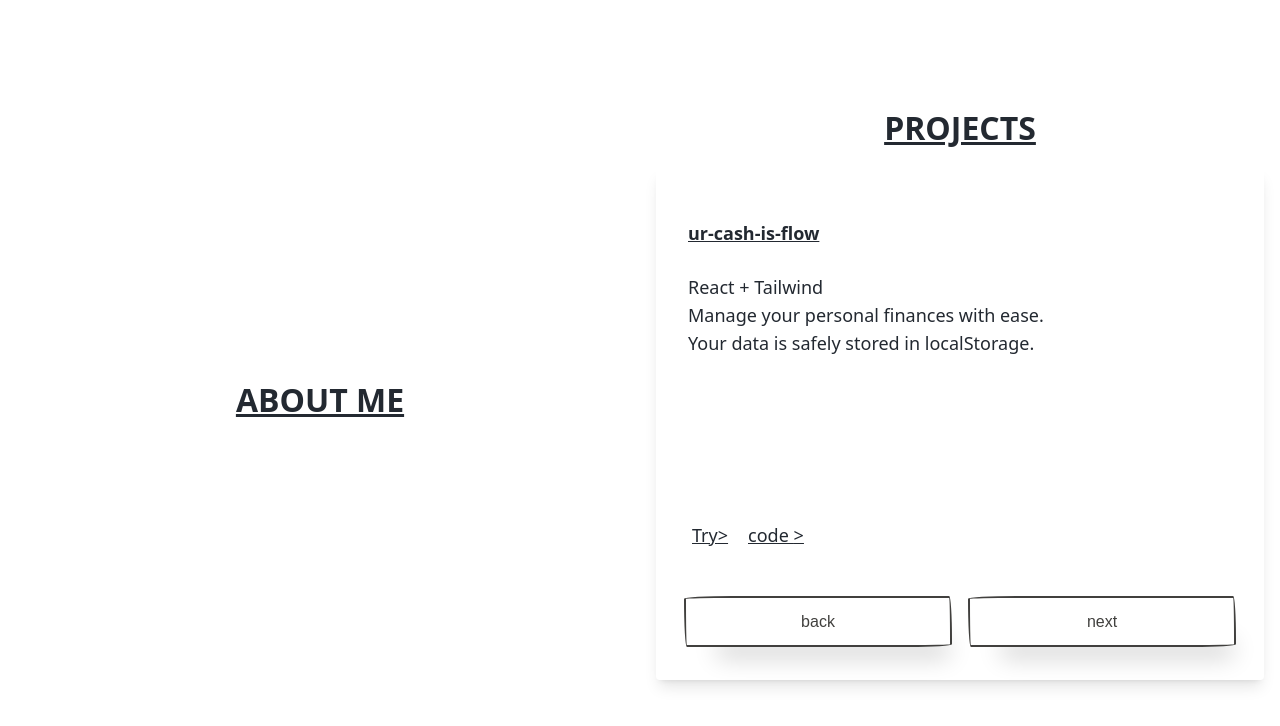
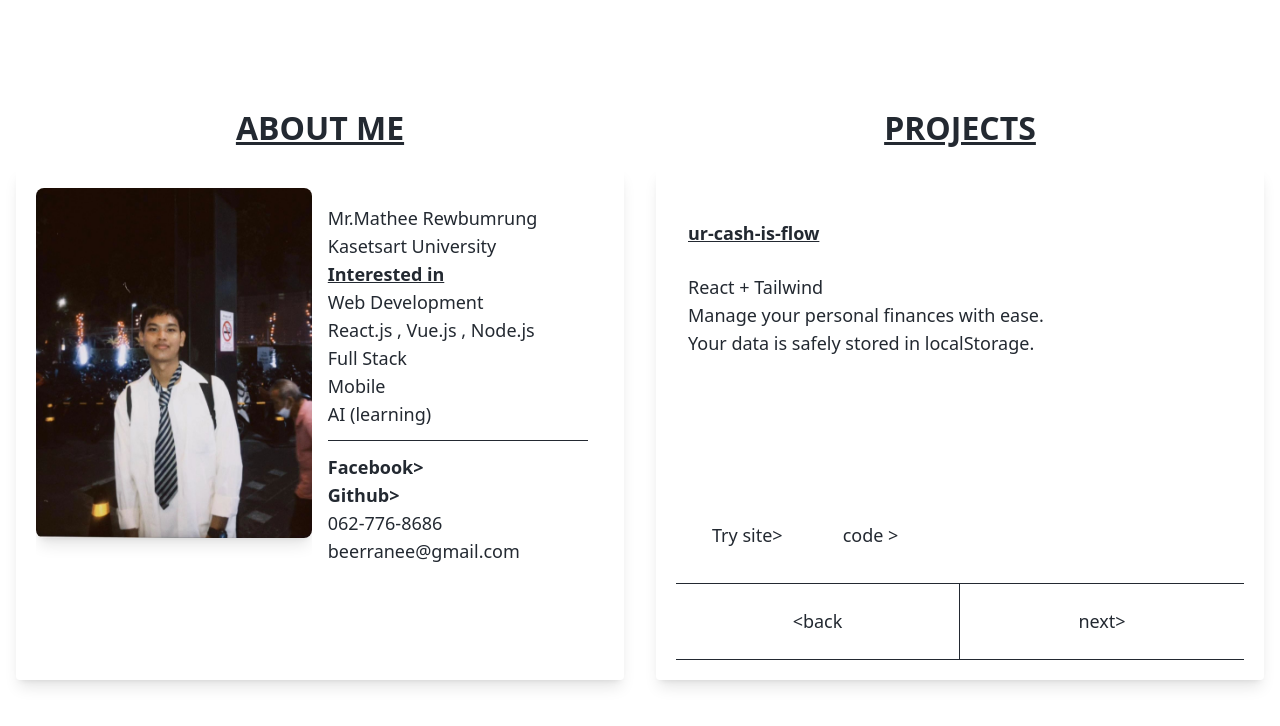
Before and after one commit to THEkingmay/final_portfolio, a React (Vite) app: page / in a window 1280 px wide. Shown: the top 726 px of the page. Built offline with nearby package versions, Linux system fonts and the light colour scheme.

Commit message:
about components

```diff
--- a/src/App.jsx
+++ b/src/App.jsx
@@ -1,11 +1,11 @@
 import Project from "./Views/Project"
 import About from "./Views/About"
 import ProjectData from "./Data/Project"
-
+import mydata from "./Data/Me"
 export default function App(){
   return (
     <div className="md:flex justify-center items-center">
-      <div className="md:w-1/2"><About /></div>
+      <div className="md:w-1/2"><About data={mydata} /></div>
       <div className="md:w-1/2"><Project projects={ProjectData} /></div>
     </div>
   )
--- /dev/null
+++ b/src/Data/Me.js
@@ -0,0 +1,20 @@
+const mydata = {
+    img:"/src/Data/me.png",
+    name:"Mr.Mathee Rewbumrung",
+    university:"Kasetsart University",
+    interests:[
+        "Web Development",
+        "React.js , Vue.js , Node.js",
+        "Full Stack",
+        "Mobile",
+        "AI (learning)"
+    ],
+    contacts:{
+        tel:"0627768686",
+       fb: "https://www.facebook.com/mathee.rewbumrung",
+        github:"https://github.com/THEkingmay",
+        gmail:"beerranee@gmail.com"
+    },
+    Jop_experience:[]
+}
+export default mydata
--- a/src/Views/About.jsx
+++ b/src/Views/About.jsx
@@ -1,8 +1,26 @@
-export default function About() {
+export default function About({data}) {
   return (
     <div className="h-screen p-4  text-[var(--text-color)] flex items-center flex-col md:justify-center">
       <div className="text-head font-bold">ABOUT ME</div>
-
+        <div className="m-4 shadow-lg rounded w-full h-full p-5 flex flex-col md:h-2/3 md:flex-row">
+          <div className="w-full overflow-hidden ">
+             <img src={data.img} alt="mypic"className="rounded-lg shadow-lg" />
+          </div>
+          <div className="w-full p-4 flex flex-col md:text-lg ">
+              <div>{data.name}</div>
+              <div>{data.university}</div>
+              <div className="underline font-bold">Interested in</div>
+              {data.interests.map(d=>
+                <div key={d}>{d}</div>
+              )}
+              <div className="flex h-full flex-col border-t mt-3 pt-3 ">
+                <span className="font-bold  "><a className="hover:underline" href={data.contacts.fb} target="blank">Facebook{">"}</a></span>
+                <span className="font-bold "><a className="hover:underline" href={data.contacts.github} target="blank">Github{">"}</a></span>
+                <span>062-776-8686</span>
+                <span>{data.contacts.gmail}</span>
+              </div>
+          </div>
+      </div>
     </div>
   );
 }
--- a/src/Views/Project.jsx
+++ b/src/Views/Project.jsx
@@ -9,22 +9,22 @@ export default function Project({projects}) {
                     <div className="w-full whitespace-pre-line flex h-2/5  mt-2 md:h-3/6 pl-3 text-lg">
                         {projects[currentIndex].description}
                     </div>
-                    <div className="underline  flex w-full  p-4 text-lg  md:h-1/6 text-2xl">
-                        <a target="blank" className="mr-10 md:mr-5" href={projects[currentIndex].link}>Try{">"} </a>
+                    <div className="flex w-full  p-4 text-lg  md:h-1/6 text-2xl ">
+                        <a target="blank" className="hover:underline md:mr-5" href={projects[currentIndex].link}><span className="p-5">Try site{">"} </span></a>
                         {projects[currentIndex].code ?
-                        (<a target="_blank" href={projects[currentIndex].code}> code {">"}</a>) :
+                        (<a target="_blank" className="hover:underline" href={projects[currentIndex].code}> <span className="p-5 ">code {">"}</span></a>) :
                         (<span>No code for this project.</span> )}
                     </div>
-                    <div className="w-full flex justify-between  md:h-1/6">
+                    <div className="w-full text-lg flex justify-between border-t md:h-1/6">
                         <button
                             onClick={() =>
                                 currentIndex > 0
                                 ? setCurrentIndex(currentIndex - 1)
                                 : setCurrentIndex(projects.length - 1)
                             }
-                            className="button-55 w-1/2 m-2"
+                            className="w-1/2   p-5 border-b border-r  hover:underline cursor-pointer"
                             >
-                            back
+                            {"<"}back
                             </button>
                             <button
                             onClick={() =>
@@ -32,9 +32,9 @@ export default function Project({projects}) {
                                 ? setCurrentIndex(currentIndex + 1)
                                 : setCurrentIndex(0)
                             }
-                            className="button-55 w-1/2 m-2"
+                            className=" w-1/2 p-5 border-b hover:underline cursor-pointer"
                             >
-                            next
+                            next{">"}
                         </button>
                     </div>
             </div>
--- a/src/index.css
+++ b/src/index.css
@@ -17,46 +17,6 @@
         display: none;
       }
 /* CSS */
-.button-55 {
-  align-self: center;
-  background-color: #fff;
-  background-image: none;
-  background-position: 0 90%;
-  background-repeat: repeat no-repeat;
-  background-size: 4px 3px;
-  border-radius: 15px 225px 255px 15px 15px 255px 225px 15px;
-  border-style: solid;
-  border-width: 2px;
-  box-shadow: rgba(0, 0, 0, .2) 15px 28px 25px -18px;
-  box-sizing: border-box;
-  color: #41403e;
-  cursor: pointer;
-  display: inline-block;
-  font-family: Neucha, sans-serif;
-  font-size: 1rem;
-  line-height: 23px;
-  outline: none;
-  padding: .75rem;
-  text-decoration: none;
-  transition: all 235ms ease-in-out;
-  border-bottom-left-radius: 15px 255px;
-  border-bottom-right-radius: 225px 15px;
-  border-top-left-radius: 255px 15px;
-  border-top-right-radius: 15px 225px;
-  user-select: none;
-  -webkit-user-select: none;
-  touch-action: manipulation;
-}
-
-.button-55:hover {
-  box-shadow: rgba(0, 0, 0, .3) 2px 8px 8px -5px;
-  transform: translate3d(0, 2px, 0);
-}
-
-.button-55:focus {
-  box-shadow: rgba(0, 0, 0, .3) 2px 8px 4px -6px;
-}
-
     .text-head{
       font-size: 2rem;
       text-decoration: underline;
```
Also changed, not shown: src/Data/me.png (added).
